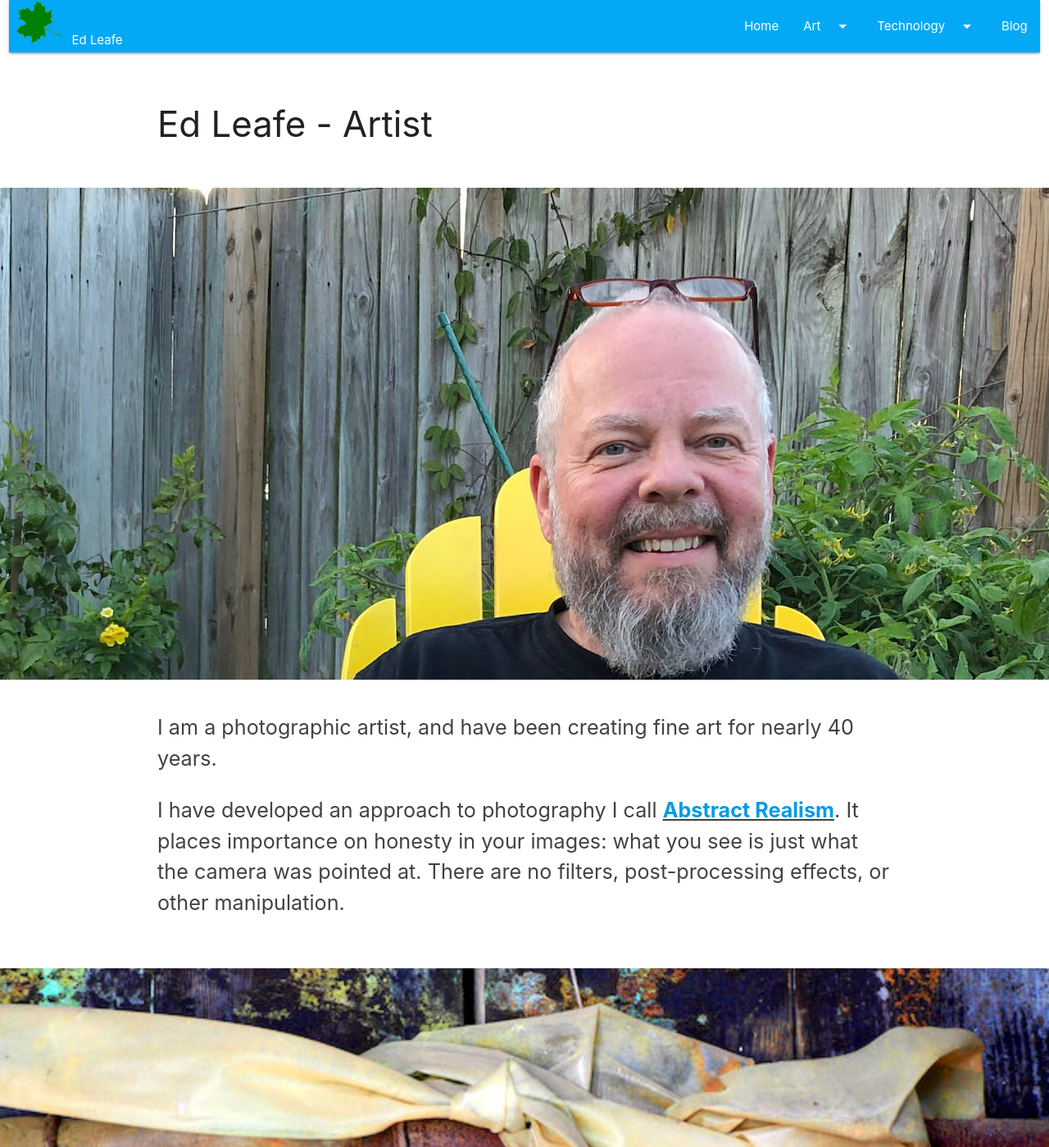
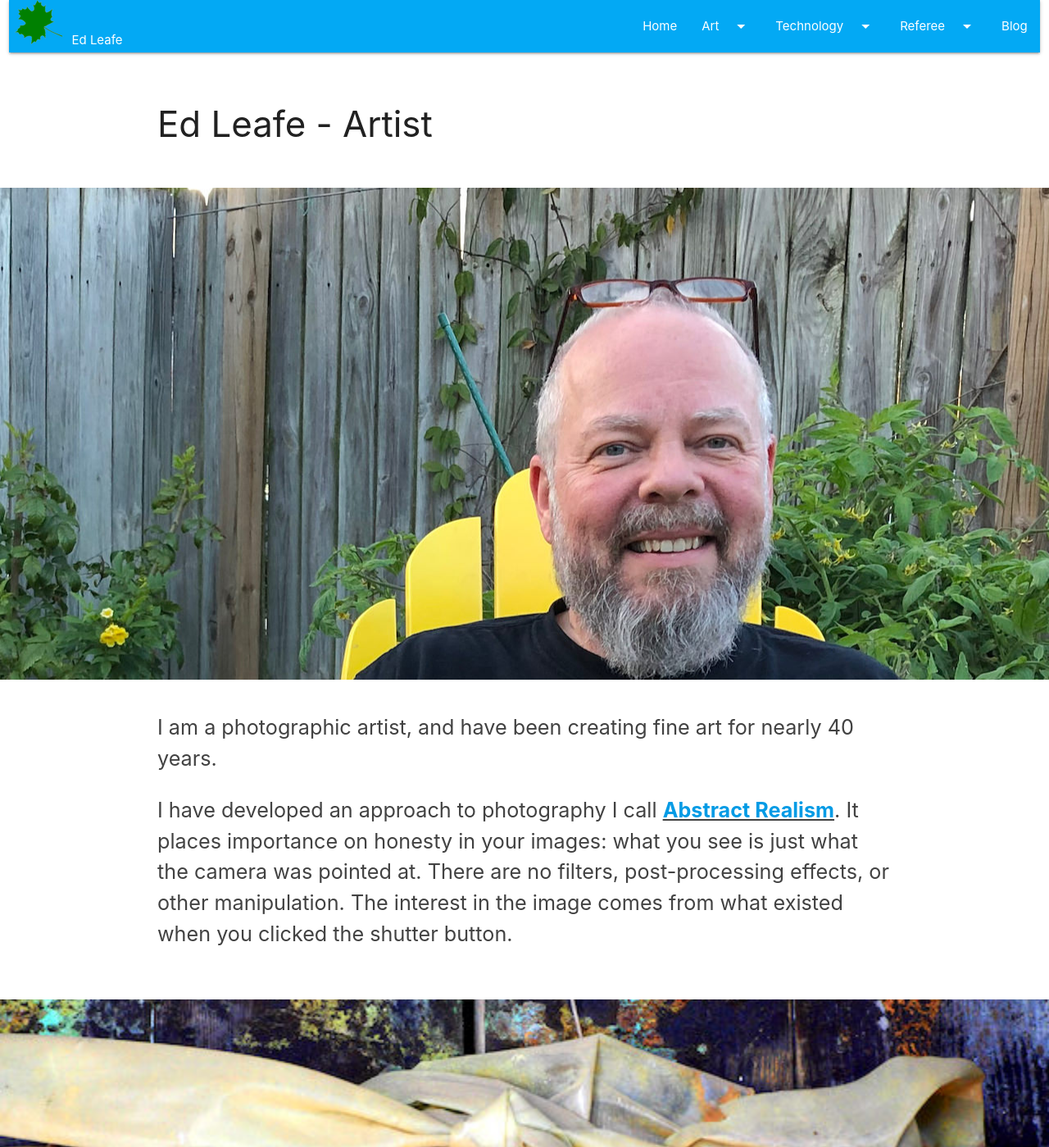
Before and after one commit to EdLeafe/leafe, a Flask app: page / in a window 1280 px wide. Shown: the top 1399 px of the page at 82% size. Run offline with Flask 3, Linux system fonts and the light colour scheme.

Commit message:
updated elasticsearch; added referee section

```diff
--- a/archives.py
+++ b/archives.py
@@ -6,7 +6,7 @@ import string
 from textwrap import TextWrapper
 import time
 
-import elasticsearch
+import elasticsearch7 as elasticsearch
 from flask import abort, Flask, g, render_template, request, session, url_for
 
 import utils
--- a/ircsearch.py
+++ b/ircsearch.py
@@ -6,7 +6,7 @@ import random
 import re
 import time
 
-from elasticsearch import Elasticsearch
+from elasticsearch7 import Elasticsearch
 from flask import abort, g, render_template, request, session
 
 import utils
--- a/templates/index.html
+++ b/templates/index.html
@@ -37,7 +37,8 @@
         <p class="flow-text grey-text text-darken-3 lighten-3">I have developed an approach to
         photography I call <b><u><a href="/art/design"a>Abstract Realism</a></u></b>. It places
         importance on honesty in your images: what you see is just what the camera was pointed at.
-        There are no filters, post-processing effects, or other manipulation.</p>
+        There are no filters, post-processing effects, or other manipulation. The interest in the image
+        comes from what existed when you clicked the shutter button.</p>
       </div>
     </div>
     <div class="parallax-container">
--- a/templates/main.html
+++ b/templates/main.html
@@ -44,6 +44,25 @@
     .btn, .btn:hover {
         background-color: #1E90FF;
     }
+	/*  fontSize: */
+	.xs   {font-size: 0.75rem}
+	.sm   {font-size: 0.875rem}
+	.base {font-size: 1rem}
+	.lg   {font-size: 1.125rem}
+	.xl   {font-size: 1.25rem}
+	.2xl  {font-size: 1.5rem}
+	.3xl  {font-size: 1.875rem}
+	.4xl  {font-size: 2.25rem}
+	.5xl  {font-size: 3rem}
+	.6xl  {font-size: 4rem}
+	.fs1  {font-size: 1vw}
+	.fs2  {font-size: 1.4vw}
+	.fs3  {font-size: 1.6vw}
+	.fs4  {font-size: 1.8vw}
+	.fs5  {font-size: 2vw}
+	.fs6  {font-size: 2.2vw}
+	.fs7  {font-size: 2.4vw}
+	.fs8  {font-size: 2.6vw}
   </style>
 
   {% block extra_CSS %}
@@ -102,6 +121,16 @@
         <li><a href="https://github.com/EdLeafe?tab=repositories">My GitHub</a>
         </li>
       </ul>
+      <ul id="ref_dropdown" class="dropdown-content">
+        <li><a href="/referee">Referee</a>
+        </li>
+        <li>
+            <a href="/referee/2023_gil_weber_pregame_discussions.pdf"> Gil Weber's Pregame Discussion Points</a>
+        </li>
+        <li>
+            <a href="/referee/2023_gil_weber_pregame_discussions_youth.pdf"> Gil Weber's Pregame Discussion Points - rec and youth</a>
+        </li>
+      </ul>
       <ul id="art_dropdown_side" class="dropdown-content">
         <li><a href="/art">About My Work</a>
         </li>
@@ -130,6 +159,16 @@
         <li><a href="https://github.com/EdLeafe?tab=repositories">My GitHub</a>
         </li>
       </ul>
+      <ul id="ref_dropdown_side" class="dropdown-content">
+        <li><a href="/referee">Referee</a>
+        </li>
+        <li>
+            <a href="/referee/2023_gil_weber_pregame_discussion_points.pdf"> Gil Weber's Pregame Discussion Points</a>
+        </li>
+        <li>
+            <a href="/referee/2023_gil_weber_pregame_discussion_points_for_referees_working_rec_games_and_comp_U-14_and_below.pdf"> Gil Weber's Pregame Discussion Points - rec and youth</a>
+        </li>
+      </ul>
       <nav class="light-blue">
         <div class="nav-wrapper">
           <a href="#!" class="brand-logo">
@@ -147,6 +186,8 @@
             </li>
             <li><a class="dropdown-trigger" href="#!" data-target="tech_dropdown">Technology<i class="material-icons right">arrow_drop_down</i></a>
             </li>
+            <li><a class="dropdown-trigger" href="#!" data-target="ref_dropdown">Referee<i class="material-icons right">arrow_drop_down</i></a>
+            </li>
             <li><a href="https://blog.leafe.com">Blog</a>
             </li>
           </ul>
@@ -159,6 +200,8 @@
         <li><a class="dropdown-trigger" href="#!" data-target="art_dropdown_side">Art<i class="material-icons right">arrow_drop_down</i></a>
         </li>
         <li><a class="dropdown-trigger" href="#!" data-target="tech_dropdown_side">Technology<i class="material-icons right">arrow_drop_down</i></a>
+        </li>
+        <li><a class="dropdown-trigger" href="#!" data-target="ref_dropdown_side">Referee<i class="material-icons right">arrow_drop_down</i></a>
         </li>
         <li><a href="https://blog.leafe.com">Blog</a>
         </li>
--- a/timeline.py
+++ b/timeline.py
@@ -2,7 +2,7 @@ import copy
 import datetime as dt
 import hashlib
 
-from elasticsearch import Elasticsearch
+from elasticsearch7 import Elasticsearch
 from flask import Flask, abort, g, redirect, render_template, request, session
 from flask import url_for, make_response, render_template
 
```
Also changed, not shown: templates/art_about.html (+12 -0 lines).
